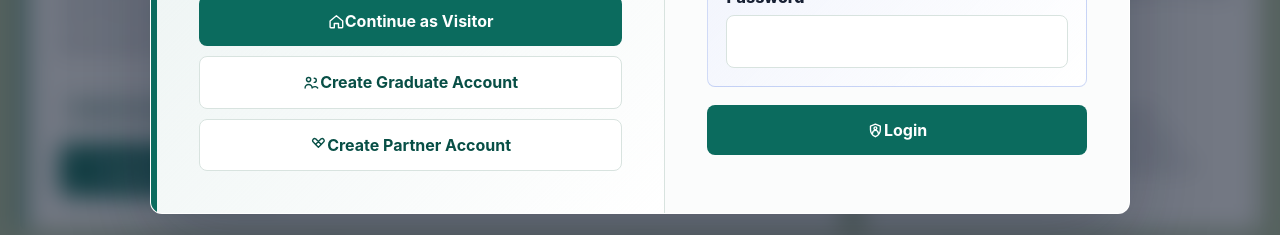
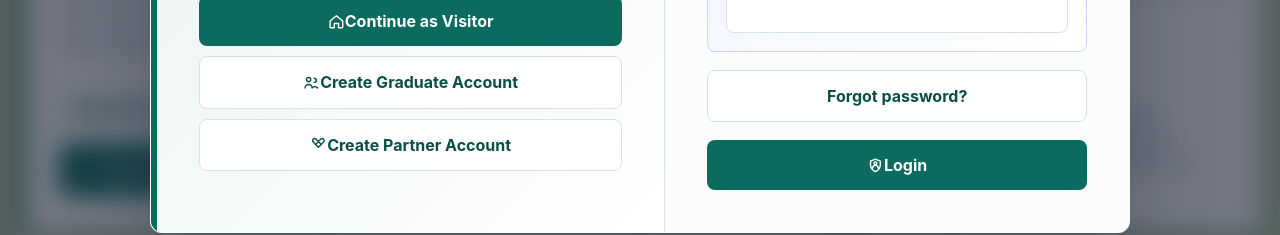
Before and after one commit to isacmatola-bot/EduCareer, a React (Vite) app: page / in a window 1280 px wide. Shown: the part 433-668 px from the top of the page. Built offline with nearby package versions, Linux system fonts and the light colour scheme; no server answers; the database is empty.

Commit message:
Add forgot password option to account login

```diff
--- a/src/components/WelcomeDialog.tsx
+++ b/src/components/WelcomeDialog.tsx
@@ -2,6 +2,7 @@ import type { FormEvent } from 'react';
 import type { LoginForm, RegistrationMode } from '../auth';
 import { useI18n } from '../i18n';
 import { Icon } from './Icon';
+import { ForgotPasswordControl } from './PasswordRecovery';
 
 type WelcomeDialogProps = {
   loginForm: LoginForm;
@@ -78,6 +79,8 @@ export function WelcomeDialog({
             </label>
           </div>
 
+          <ForgotPasswordControl />
+
           {loginError && <p className="auth-error">{loginError}</p>}
 
           <button type="submit">
```
